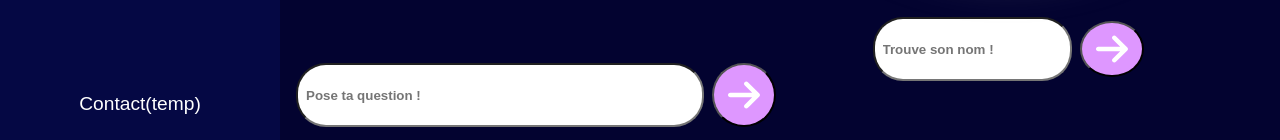
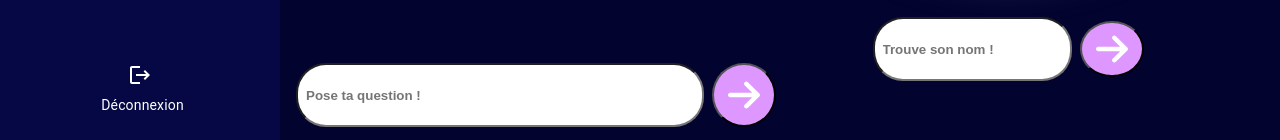
Before and after one commit to ShrimpPR/GuessThePersona, a React (Vite) app in the folder front/: page /chatbox in a window 1280 px wide. Shown: the part 657-797 px from the top of the page. Built offline with nearby package versions, Linux system fonts and the light colour scheme.

Commit message:
refactor: added the logout button on the sidebar

```diff
--- a/front/src/components/Menu/Menu.jsx
+++ b/front/src/components/Menu/Menu.jsx
@@ -1,16 +1,37 @@
 import styles from "./Menu.module.css";
 import Button from "../Button/Button";
+import { useNavigate } from "react-router-dom";
+import supabase from "../../helper/supabaseClient";
+import LogoutIcon from '@mui/icons-material/Logout';
+import Typography from "@mui/material/Typography";
 
-const Menu = ({ handleRedirect }) => {
+const Menu = () => {
+	const navigate = useNavigate();
+
+	const handleLogout = async () => {
+		const { error } = await supabase.auth.signOut();
+		if (error) {
+			console.error("Erreur lors de la déconnexion :", error.message);
+			return;
+		}
+		console.log("Utilisateur déconnecté");
+		navigate("/");
+	};
+
 	return (
 		<div className={styles.menuContainer}>
 			<img src="/Logo.png" alt="Guess the persona Logo" className={styles.logoImage} />
 			<div className={styles.menuItemsContainer}>
-        <Button img="/Icons/houseIcon.svg" title="Accueil" onClick={() => handleRedirect("/dashboard")} />
+				<Button img="/Icons/houseIcon.svg" title="Accueil" onClick={() => navigate("/")} />
 				<Button img="/Icons/cupIcon.svg" title="Récompenses" />
-        <Button img="/Icons/instaIcon.svg" title="Suis-nous !" onClick={() => handleRedirect("https://www.instagram.com")} />
+				<Button img="/Icons/instaIcon.svg" title="Suis-nous !" onClick={() => window.open("https://www.instagram.com", "_blank")} />
 			</div>
-      <div className={styles.menuItem}>Contact(temp)</div>
+			<div className={styles.menuItem} onClick={handleLogout}>
+				<LogoutIcon sx={{ margin: "3px" }} />
+				<Typography variant="body2" sx={{ color: 'white', marginLeft: '5px' }}>
+					Déconnexion
+				</Typography>
+			</div>
 		</div>
 	);
 };
--- a/front/src/components/utils/apiRequests.js
+++ b/front/src/components/utils/apiRequests.js
@@ -31,7 +31,7 @@ export const handleRequest = async ({
 
 	try {
 		const endpoint = type === "message" ? "generate" : "validate";
-		const response = await fetch(`https://1591-2a01-e0a-208-bfa0-b5f4-c0bf-525-e67c.ngrok-free.app/api/${endpoint}`, {
+		const response = await fetch(`https://cda4-209-206-8-34.ngrok-free.app/api/${endpoint}`, {
 			method: "POST",
 			headers: {
 				"Content-Type": "text/plain",
```
Also changed, not shown: front/src/components/Menu/Menu.module.css (indentation only). Lines whose indentation alone changed are shown as unchanged.
